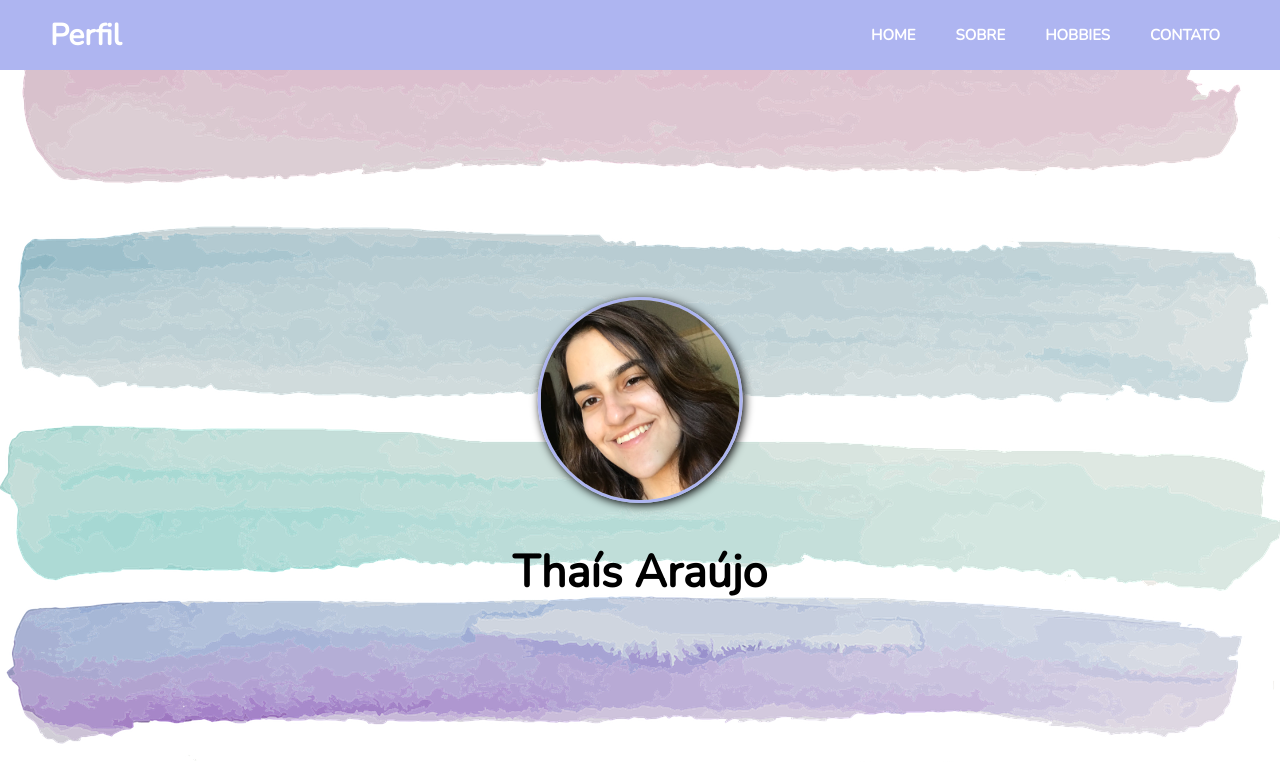
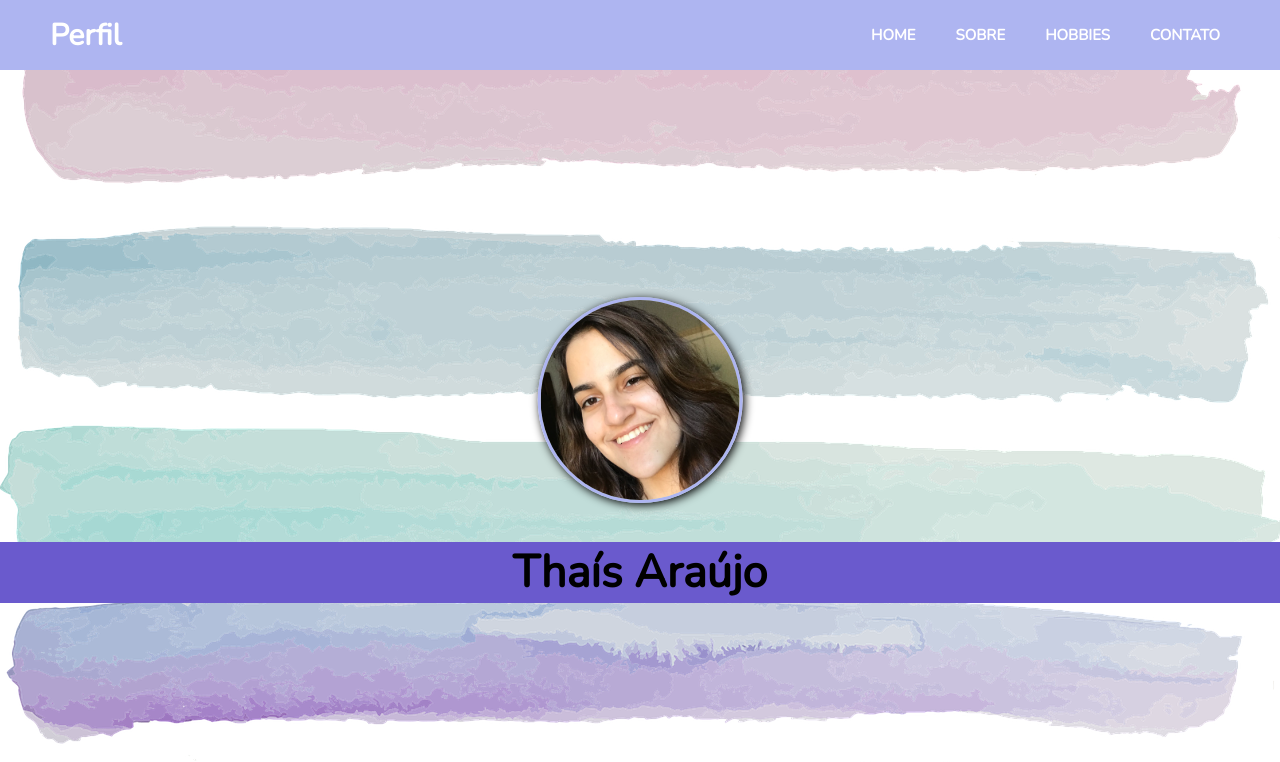
Before and after one commit to thaisaraujo2000/Perfil, a plain HTML site: page index.html in a window 1280 px wide. Shown: the top 762 px of the page. Drawn offline with nearby package versions, Linux system fonts and the light colour scheme.

Commit message:
#002: Testando alteração

```diff
--- a/style.css
+++ b/style.css
@@ -93,6 +93,7 @@ section#home h2 {
     text-align: center;
     font-size: 3em;
     color: rgb(0, 0, 0);
+    background-color: slateblue;
 }
 
 section#about {
```
